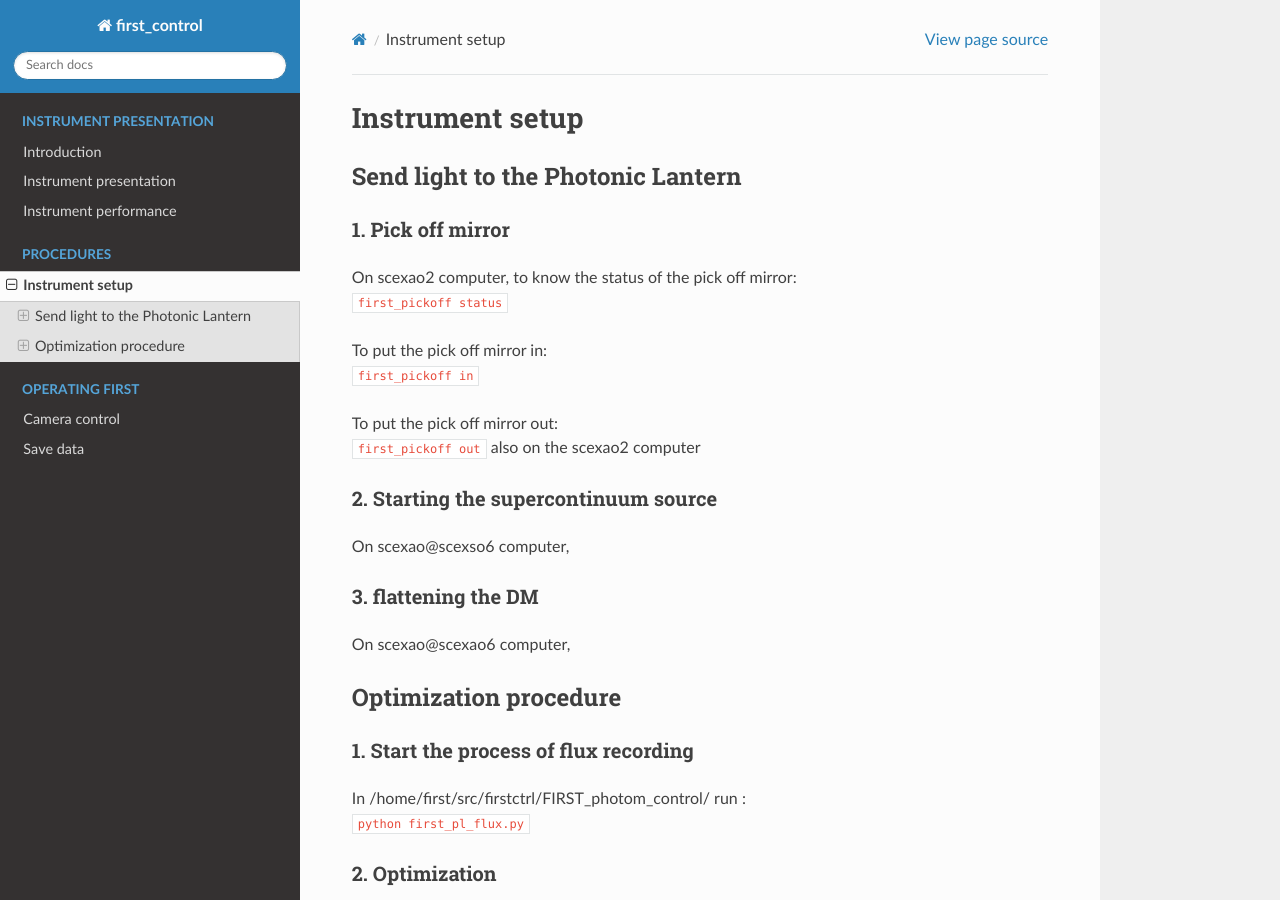
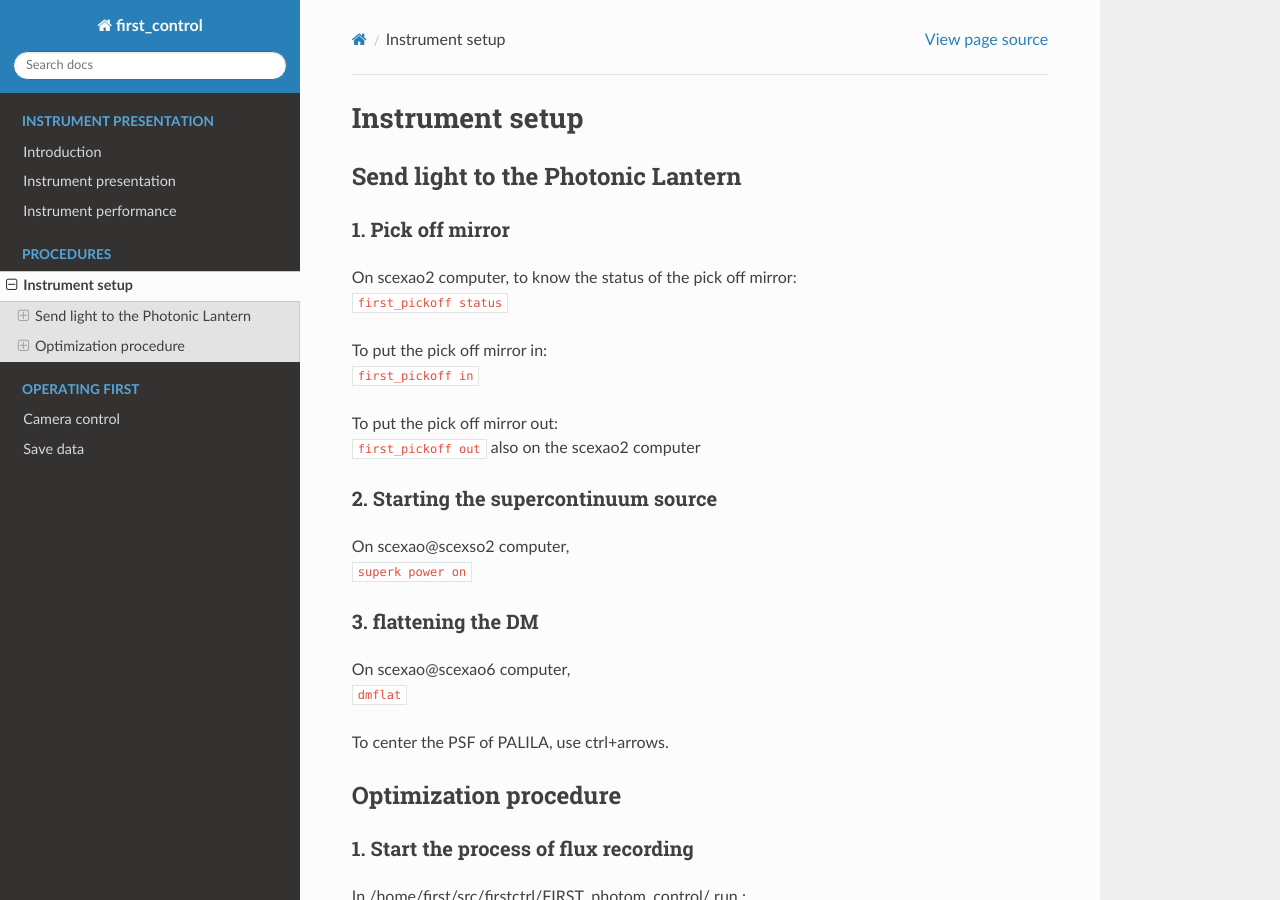
Before and after one commit to scexao-org/first_control, a Sphinx documentation site: the page built from source/instrument_setup.md, in a window 1280 px wide and 900 px high. Built offline with Sphinx 7.4.7 and the Read the Docs theme 3.1.0, drawn with Linux system fonts in a browser that asks for light colours; pages that are not in the unit, such as notebooks, are missing from menus.

Commit message:
puting the light on

```diff
--- a/source/instrument_setup.md
+++ b/source/instrument_setup.md
@@ -1,7 +1,6 @@
 # Instrument setup
 
 ## Send light to the Photonic Lantern
-
 
 ### 1. Pick off mirror
 On scexao2 computer, to know the status of the pick off mirror: <br />
@@ -16,12 +15,15 @@ also on the scexao2 computer
 
 ### 2. Starting the supercontinuum source
 
-On scexao@scexso6 computer,  <br />
-
+On scexao@scexso2 computer,  <br />
+`superk power on`
 
 ### 3. flattening the DM
 
 On scexao@scexao6 computer,  <br />
+`dmflat`
+
+To center the PSF of PALILA, use ctrl+arrows.
 
 ## Optimization procedure
 ### 1. Start the process of flux recording
```
